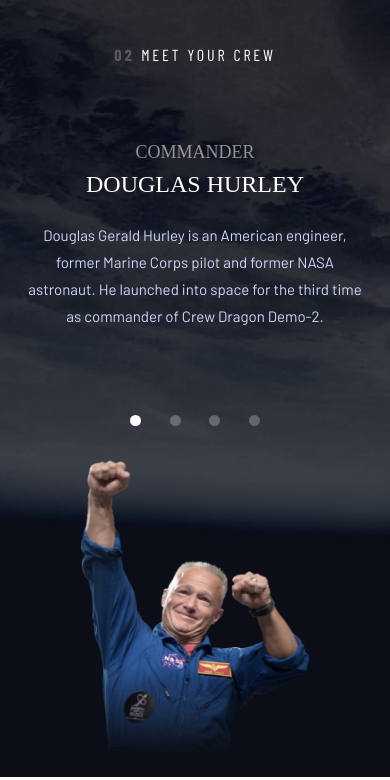
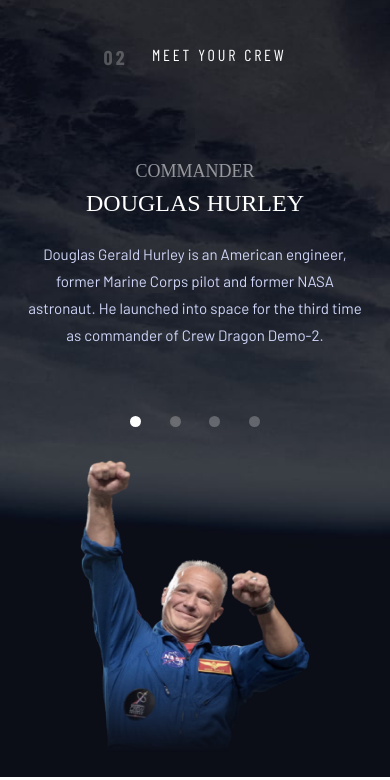
Before and after one commit to hyugatanj/fm-space-tourissm-website, a plain HTML site: page crew.html in a window 390 px wide. Shown: the part 67-847 px from the top of the page. Drawn offline with nearby package versions, Linux system fonts and the light colour scheme; a web font is replaced by a local one.

Commit message:
new tablet design for crew page (rd-tablet-crew)

```diff
--- a/crew.html
+++ b/crew.html
@@ -30,7 +30,8 @@
   <main>
     <div class="content">
       <div class="content-title">
-        <p><span>02</span> MEET YOUR CREW</p>
+        <p class="npage">02</p>
+        <p>MEET YOUR CREW</p>
       </div>
       <div class="hero show">
         <div class="explanation">
--- a/script/technology.js
+++ b/script/technology.js
@@ -6,8 +6,8 @@
 
 document.querySelectorAll('.tab').forEach((tab) => {
   tab.addEventListener('click', (event) => {
-    document.querySelectorAll('.tab').forEach((element) => element.classList.remove('js-active'));
-    tab.classList.add('js-active');
+    document.querySelectorAll('.tab').forEach((element) => element.classList.remove('js-active-tech'));
+    tab.classList.add('js-active-tech');
 
     const selectedTab = event.target.dataset.id;
     const data = dataTech.find((target) => target.id === selectedTab);
--- a/style/crew.css
+++ b/style/crew.css
@@ -36,7 +36,7 @@
   line-height: auto;
 }
 
-.content-title span {
+.content-title .npage {
   font-family: "Barlow Condensed", sans-serif;
   font-weight: bold;
   font-size: 20px;
@@ -152,6 +152,81 @@
   mask-image: linear-gradient(to bottom, rgb(255, 255, 255,1) 70%, rgba(255,255,255,0));
 }
 
+@media (max-width: 848px) {
+  body {
+    display: flex;
+    flex-direction: column;
+  }
+
+  header {
+    max-height: 88px;
+  }
+
+  main {
+    flex: 1;
+    padding: 40px 40px;
+  }
+
+  .content {
+    height: 100%;
+    width: 100%;
+    gap: 24px;
+  }
+
+  .content-title {
+    display: flex;
+    gap: 24px;
+    letter-spacing: 15%;
+  }
+
+  .hero.show {
+    flex-direction: column;
+    gap: 32px;
+    text-align: center;
+  }
+
+  .explanation {
+    flex: 1;
+    width: 70%;
+    padding-top: 40px;
+    gap: 24px;
+    justify-content: flex-end;
+  }
+
+  .detail-explanation {
+    gap: 24px;
+    max-height: 231px;
+    justify-content: flex-start;
+  }
+
+  .rn-container {
+    gap: 16px;
+  }
+
+
+  .description {
+    font-size: 1rem;
+  }
+
+  .pagination {
+    padding-bottom: 0;
+    height: max-content;
+    justify-content: center;
+  }
+
+  .image-container {
+    flex: 1;
+    width: 100%;
+    justify-content: center;
+    align-items: flex-start;
+  }
+
+  .image-content {
+    width: 57%;
+    height: 100%;
+  }
+}
+
 @media (max-width: 561px) {
   body {
     display: flex;
--- a/style/technology.css
+++ b/style/technology.css
@@ -89,7 +89,7 @@
   border-color: rgba(255, 255, 255, 0.5);
 }
 
-.js-active {
+.js-active-tech {
   border-color: white !important;
 }
 
```
